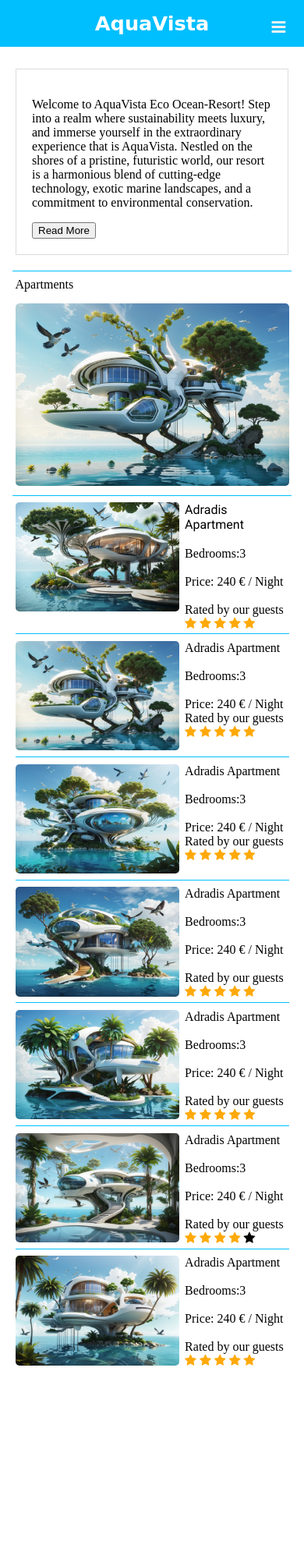
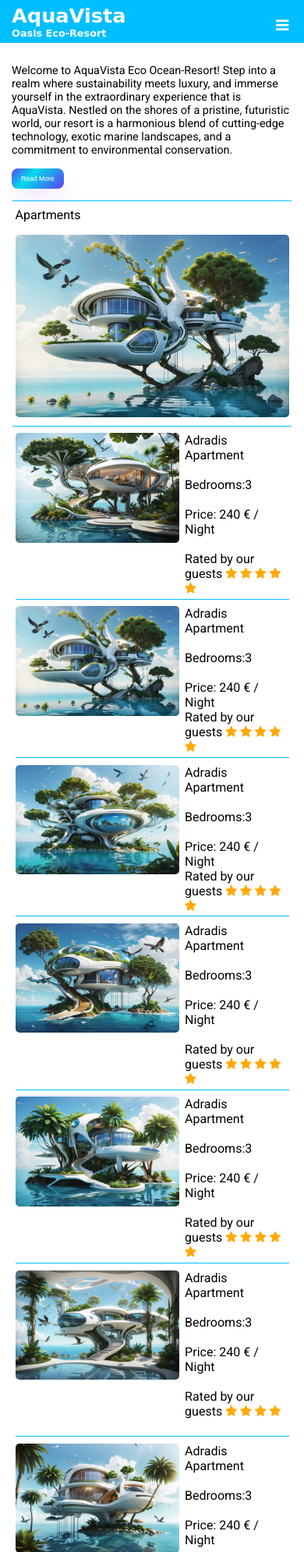
Before and after one commit to pyxelhaze/Pacific-Oasis-Eco-Resort, a PHP site: page / in a window 390 px wide. Shown: the top 1990 px of the page at 78% size. Before the commit the page ends 1751 px from the top, so only its background shows below. Run offline with PHP 8.4, Linux system fonts and the light colour scheme; some libraries are stand-ins or nearby versions.

Commit message:
added a button and optimized welcome text

```diff
--- a/index.html
+++ b/index.html
@@ -33,7 +33,10 @@
     <div class="container">
       <header>
         <nav class="topnav" id="myTopnav">
-          <a href="index.html" class="headline">AquaVista </a>
+          <div class="resortname">
+            <a href="index.html" class="headline">AquaVista </a>
+            <p class="headline2">Oasis Eco-Resort</p>
+          </div>
           <a
             href="javascript:void(0);"
             class="icon standard"
@@ -130,6 +133,7 @@
             <br /><br />
             Welcome to a tomorrow that begins today. Welcome to AquaVista Eco
             Ocean-Resort – where dreams meet the tides of possibility.
+            <br /><br />
           </div>
         </div>
 
--- a/styles.css
+++ b/styles.css
@@ -4,11 +4,13 @@
 
 body,
 html {
+  font-family: 'Roboto', sans-serif;
   margin: 0;
   padding: 0;
   min-height: 100vh; /* Mindesthöhe des Seiteninhalts, um den Footer zu schieben */
   position: relative; /* Relativer Positionierungs-Kontext für den Footer */
 }
+@media only screen and (max-width: 600px) {
   .container {
     display: flex;
     flex-direction: column;
@@ -19,22 +21,67 @@ header {
   }
 
   /* nav */
+  .resortname {
+    display: flex;
+    flex-direction: column;
+  }
+  .topnav {
+    padding: 5px 0 5px 15px;
+  }
+  .topnav .headline {
+    font-size: 1.6em;
+    font-weight: bold;
+    text-decoration: none;
+    color: #ffffff;
+    font-family: 'Parisienne', cursive;
+  }
+  .topnav .headline2 {
+    font-size: 0.8em;
+    font-weight: bold;
+    text-decoration: none;
+    color: #ffffff;
+    font-family: 'Parisienne', cursive;
+    margin: 0;
+  }
+  .fa {
+    color: #ffffff;
+  }
+  .topnav a:not(:first-child) {
+    display: none;
+  }
+  .topnav a.icon {
+    font-size: 1.2em;
+    display: block;
+    position: absolute;
+    right: 5%;
+    top: 1%;
+    z-index: 100;
+  }
+
+  .topnav.responsive {
+    position: relative;
+  }
+  .topnav.responsive a.icon {
+    position: absolute;
+    right: 15px;
+    top: 15px;
+  }
+  .topnav.responsive a {
+    float: none;
+    display: block;
+    text-align: left;
+  }
+
+  .appartment_name {
+    font-family: 'Roboto', sans-serif;
+    font-size: 1em;
+    font-weight: 400;
+  }
 
   .topnav {
     display: flex;
-  justify-content: space-around;
     overflow: hidden;
     background-color: deepskyblue;
-}
-
-.topnav a {
-  float: left;
-  display: block;
-  color: #f2f2f2;
-  text-align: center;
-  padding: 14px 16px;
-  text-decoration: none;
-  font-size: 17px;
   }
 
   .topnav a:hover {
@@ -77,8 +124,50 @@ main {
     padding: 2% 0 2% 0;
   }
   .welcome {
-  padding: 2% 5% 2% 5%;
+    padding: 5px 15px 5px 15px;
+    font-size: 0.9em;
   }
+  #toggleButton {
+    align-items: center;
+    background-image: linear-gradient(134deg, #5b42f3, #00ddeb 35%, #5b42f3);
+    border: 0;
+    border-radius: 8px;
+    box-shadow: rgba(151, 65, 252, 0.2) 0 15px 30px -5px;
+    box-sizing: border-box;
+    color: #ffffff;
+    display: flex;
+    font-family: Phantomsans, sans-serif;
+    font-size: 0.6em;
+    justify-content: center;
+    line-height: 1em;
+    max-width: 100%;
+    min-width: 50px;
+    padding: 9px 12px;
+    text-decoration: none;
+    user-select: none;
+    -webkit-user-select: none;
+    touch-action: manipulation;
+    white-space: nowrap;
+    cursor: pointer;
+    margin-bottom: 10px;
+  }
+
+  .button-63:active,
+  .button-63:hover {
+    outline: 0;
+  }
+
+  @media (min-width: 768px) {
+    .button-63 {
+      font-size: 24px;
+      min-width: 196px;
+    }
+  }
+}
+#hiddenText {
+  display: none;
+}
+
 .line {
   align-items: center;
   background-color: deepskyblue;
@@ -163,47 +252,6 @@ img.hover-shadow {
   box-shadow: 0 4px 8px 0 rgba(0, 0, 0, 0.2), 0 6px 20px 0 rgba(0, 0, 0, 0.19);
 } */
 
-@media only screen and (max-width: 600px) {
-  .topnav a:not(:first-child) {
-    display: none;
-  }
-  .topnav a.icon {
-    font-size: 1.3em;
-    display: block;
-    position: absolute;
-    right: 2%;
-    top: 0.5%;
-  }
-
-  .topnav.responsive {
-    position: relative;
-  }
-  .topnav.responsive a.icon {
-    position: absolute;
-    right: 15px;
-    top: 15px;
-  }
-  .topnav.responsive a {
-    float: none;
-    display: block;
-    text-align: left;
-  }
-  .appartment_name {
-    font-family: 'Roboto', sans-serif;
-    font-size: 1em;
-    font-weight: 400;
-  }
-  .welcome {
-    padding: 20px;
-    border: 1px solid #ddd;
-    margin: 20px;
-  }
-
-  #hiddenText {
-    display: none;
-  }
-}
-
 /* .topnav .standard {
   padding-top: 2%;
   font-size: 1em;
@@ -211,12 +259,3 @@ img.hover-shadow {
   color: #ffffff;
   font-family: 'Rajdhani', sans-serif;
 } */
-
-.topnav .headline {
-  padding: 15px 15px 15px 15px; /* Update padding values */
-  font-size: 1.6em;
-  font-weight: bold;
-  text-decoration: none;
-  color: #ffffff;
-  font-family: 'Parisienne', cursive;
-}
```
Lines whose indentation alone changed are shown as unchanged.
